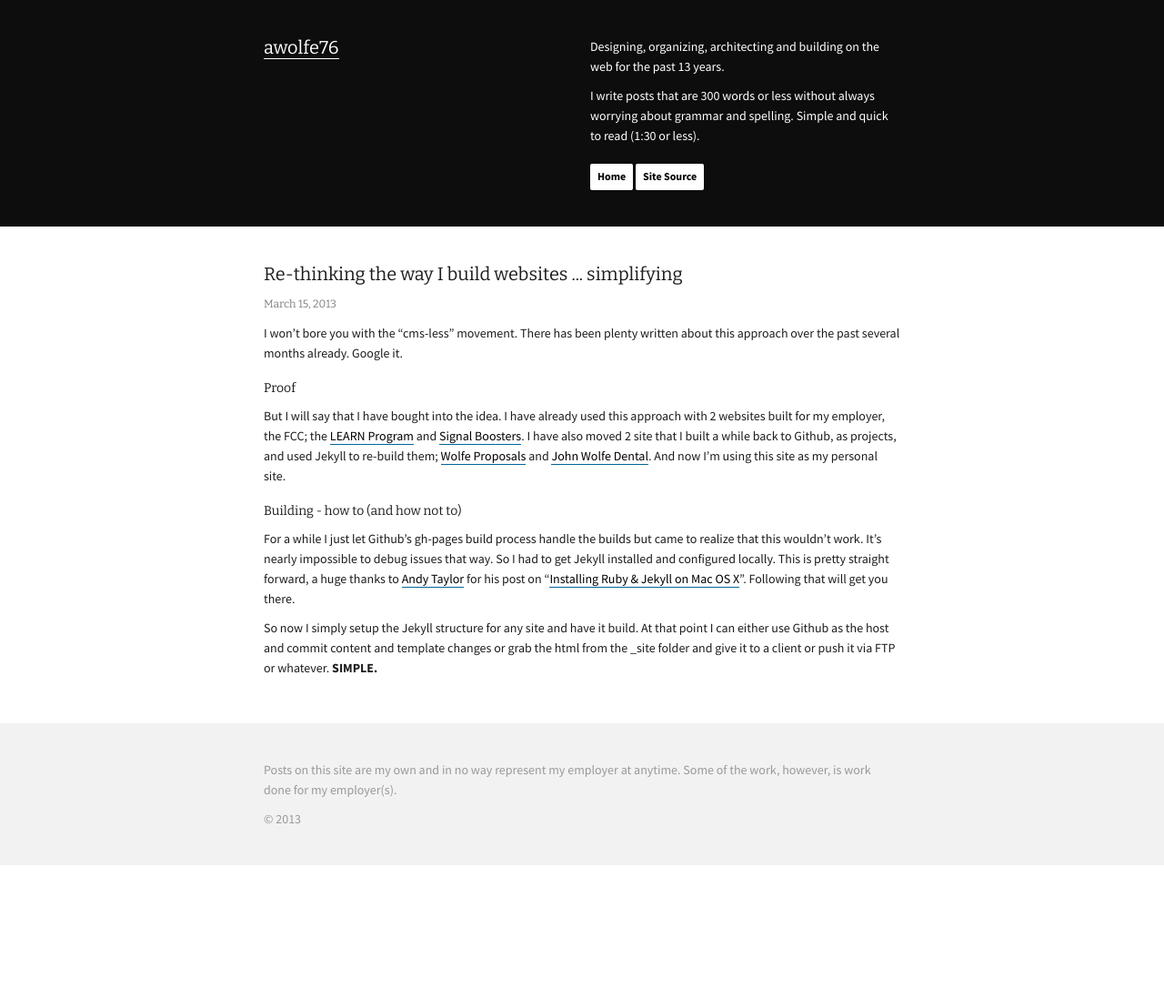
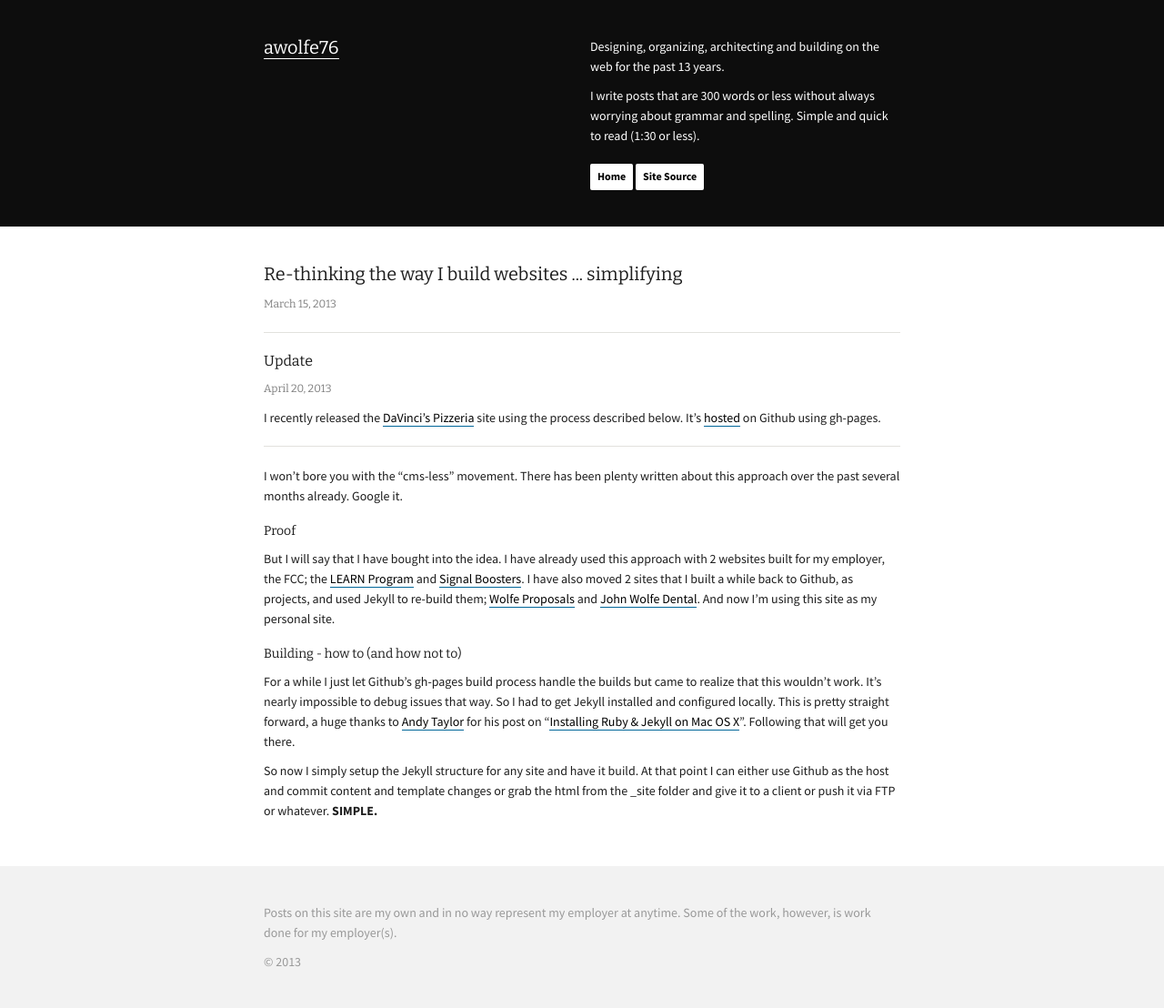
Before and after one commit to nickl1/awolfe76.github.com, a Jekyll site: the page built from _posts/2013-03-15-cms-less.md, in a window 1280 px wide. Shown: the whole page at 91% size. Built offline with Jekyll 4.4.1, drawn with Linux system fonts in a browser that asks for light colours; Markdown is read by kramdown in place of the engine named in the settings; before the commit the page ends 951 px from its top, so only the background shows below that.

Commit message:
css clean up; added davincis to cms less post; fixes #7

```diff
--- a/_posts/2013-03-15-cms-less.md
+++ b/_posts/2013-03-15-cms-less.md
@@ -6,10 +6,20 @@ date: March 15, 2013
 
 permalink: /posts/re-thinking-the-way-i-build-websites.html
 ---
+<hr>
+
+#### Update
+
+<p class="date">April 20, 2013</p>
+
+I recently released the [DaVinci's Pizzeria](http://davincispizzeria.com/) site using the process described below. It's [hosted](https://github.com/awolfe76/davincis/tree/gh-pages) on Github using gh-pages.
+
+<hr>
+
 I won't bore you with the "cms-less" movement. There has been plenty written about this approach over the past several months already. Google it.
 
 ### Proof
-But I will say that I have bought into the idea. I have already used this approach with 2 websites built for my employer, the FCC; the [LEARN Program](http://wireless.fcc.gov/incentiveauctions/learn-program) and [Signal Boosters](http://wireless.fcc.gov/signal-boosters). I have also moved 2 site that I built a while back to Github, as projects, and used Jekyll to re-build them; [Wolfe Proposals](http://wolfeproposals.com) and [John Wolfe Dental](http://wolfefamilydental.com). And now I'm using this site as my personal site.
+But I will say that I have bought into the idea. I have already used this approach with 2 websites built for my employer, the FCC; the [LEARN Program](http://wireless.fcc.gov/incentiveauctions/learn-program) and [Signal Boosters](http://wireless.fcc.gov/signal-boosters). I have also moved 2 sites that I built a while back to Github, as projects, and used Jekyll to re-build them; [Wolfe Proposals](http://wolfeproposals.com) and [John Wolfe Dental](http://wolfefamilydental.com). And now I'm using this site as my personal site.
 
 ### Building - how to (and how not to)
 For a while I just let Github's gh-pages build process handle the builds but came to realize that this wouldn't work. It's nearly impossible to debug issues that way. So I had to get Jekyll installed and configured locally. This is pretty straight forward, a huge thanks to [Andy Taylor](http://andytaylor.me/) for his post on "[Installing Ruby & Jekyll on Mac OS X](http://andytaylor.me/2012/11/03/installing-ruby-and-jekyll/)". Following that will get you there.
--- a/css/awolfe76.css
+++ b/css/awolfe76.css
@@ -97,8 +97,6 @@ a.btn:hover {
   color: rgba(255, 255, 255, 1);
 }
 
-.content {
-}
 .content h1 {
   margin-top: 40px;
 }
```
